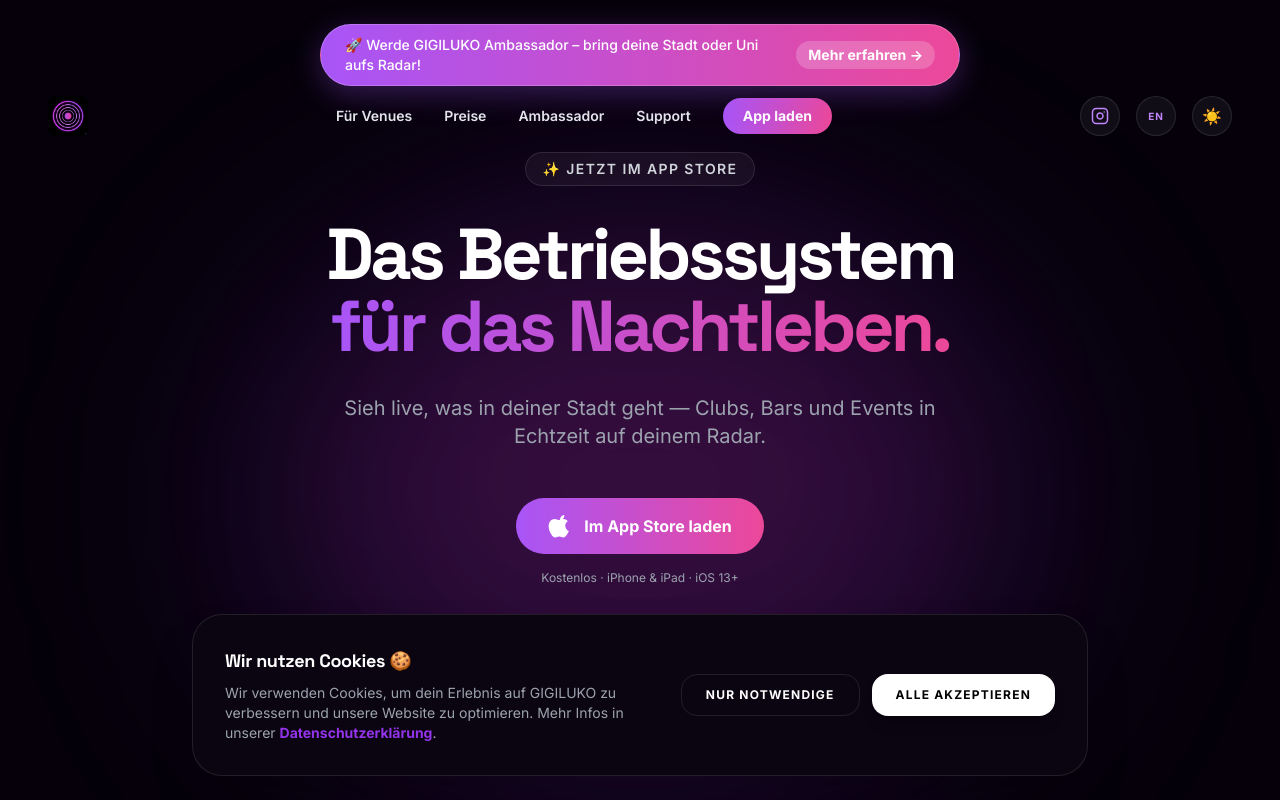
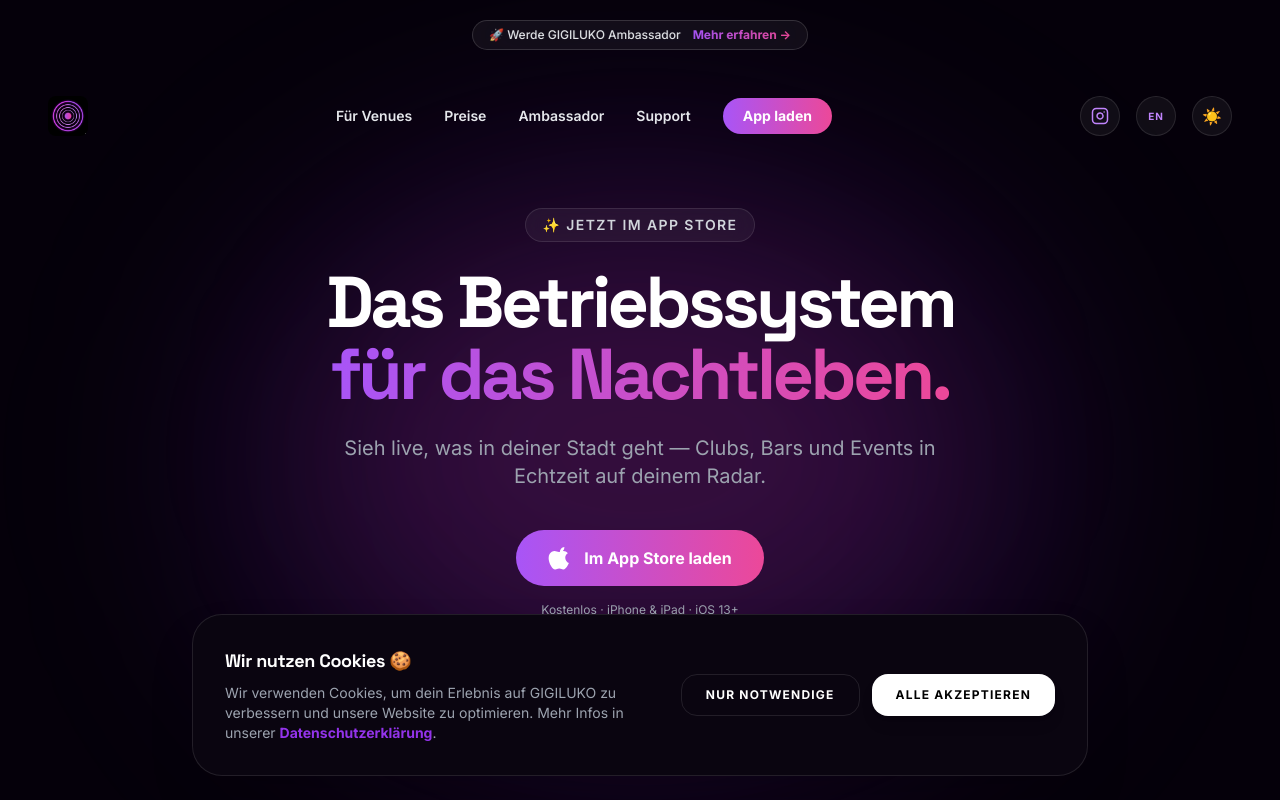
Before and after one commit to LuisCodingforfutur/gigilukoweb, a React (Vite) app: page / in a window 1280 px wide. Shown: the top 800 px of the page. Built offline with nearby package versions, Linux system fonts and the light colour scheme.

Commit message:
fix: hero kollidierte mit fixed navbar, ambassador banner entschlackt

```diff
--- a/src/components/v3/AmbassadorBanner.tsx
+++ b/src/components/v3/AmbassadorBanner.tsx
@@ -3,11 +3,11 @@
 
 const content = {
   de: {
-    bannerText: "🚀 Werde GIGILUKO Ambassador – bring deine Stadt oder Uni aufs Radar!",
+    bannerText: "🚀 Werde GIGILUKO Ambassador",
     bannerCta: "Mehr erfahren"
   },
   en: {
-    bannerText: "🚀 Become a GIGILUKO Ambassador – put your city or uni on the radar!",
+    bannerText: "🚀 Become a GIGILUKO Ambassador",
     bannerCta: "Learn more"
   }
 };
@@ -19,10 +19,10 @@
   return (
     <Link
       to="/ambassador"
-      className="fixed top-4 md:top-6 left-1/2 -translate-x-1/2 w-[92%] md:w-auto z-[200] bg-gradient-to-r from-[#A855F7] to-[#EC4899] text-white py-2.5 px-6 rounded-full shadow-[0_8px_30px_rgba(168,85,247,0.3)] border border-white/20 cursor-pointer hover:scale-[1.02] transition-all flex flex-col md:flex-row items-center justify-center gap-2 md:gap-4 text-xs md:text-sm font-medium"
+      className="fixed top-3 md:top-5 left-1/2 -translate-x-1/2 z-[200] bg-white/5 backdrop-blur-xl text-gray-700 dark:text-gray-200 py-1.5 px-4 rounded-full border border-black/10 dark:border-white/15 cursor-pointer hover:border-[#EC4899]/50 transition-all flex flex-row items-center justify-center gap-2 md:gap-3 text-[11px] md:text-xs font-medium whitespace-nowrap"
     >
       <span>{t.bannerText}</span>
-      <span className="font-bold bg-white/20 px-3 py-1 rounded-full whitespace-nowrap">{t.bannerCta} &rarr;</span>
+      <span className="font-bold text-transparent bg-clip-text bg-gradient-to-r from-[#A855F7] to-[#EC4899] whitespace-nowrap">{t.bannerCta} &rarr;</span>
     </Link>
   );
 };
--- a/src/components/v3/HeroSection.tsx
+++ b/src/components/v3/HeroSection.tsx
@@ -39,7 +39,7 @@
   };
 
   return (
-    <section className="relative min-h-screen flex items-center justify-center overflow-hidden pt-20 pb-32">
+    <section className="relative min-h-screen flex items-start justify-center overflow-hidden pt-44 md:pt-52 pb-32">
 
       {/* PREMIUM GLOW */}
       <div className="hidden md:block absolute top-[20%] left-[50%] -translate-x-1/2 w-[800px] h-[600px] bg-purple-500/20 dark:bg-purple-600/20 rounded-[100%] blur-[120px] pointer-events-none transition-colors duration-700 transform-gpu"></div>
@@ -48,20 +48,20 @@
       <div className="container mx-auto px-6 relative z-10 text-center max-w-5xl">
         <motion.div variants={containerVariants} initial="hidden" animate="visible" className="flex flex-col items-center">
 
-          <motion.div variants={itemVariants} className="mb-8">
+          <motion.div variants={itemVariants} className="mb-6">
             <span className="inline-block py-1.5 px-4 rounded-full bg-black/5 dark:bg-white/5 border border-black/10 dark:border-white/10 backdrop-blur-md text-xs md:text-sm font-semibold tracking-widest text-gray-700 dark:text-gray-300 transition-colors duration-500 transform-gpu">
               ✨ {t.badge}
             </span>
           </motion.div>
 
-          <motion.h1 variants={itemVariants} className="text-4xl md:text-6xl lg:text-7xl font-extrabold tracking-tighter leading-[1.1] mb-8 text-black dark:text-white transition-colors duration-500">
+          <motion.h1 variants={itemVariants} className="text-4xl md:text-6xl lg:text-7xl font-extrabold tracking-tighter leading-[1.1] mb-6 text-black dark:text-white transition-colors duration-500">
             {t.title1} <br/>
             <span className="text-transparent bg-clip-text bg-gradient-to-r from-[#A855F7] to-[#EC4899]">
               {t.title2}
             </span>
           </motion.h1>
 
-          <motion.p variants={itemVariants} className="text-lg md:text-xl text-gray-600 dark:text-[#9ca3af] font-light max-w-2xl mx-auto mb-12 leading-relaxed transition-colors duration-500">
+          <motion.p variants={itemVariants} className="text-lg md:text-xl text-gray-600 dark:text-[#9ca3af] font-light max-w-2xl mx-auto mb-10 leading-relaxed transition-colors duration-500">
             {t.subtitle}
           </motion.p>
 
@@ -82,7 +82,7 @@
           </motion.div>
 
           {/* === ELEGANTER INSTAGRAM LINK === */}
-          <motion.div variants={itemVariants} className="mt-12">
+          <motion.div variants={itemVariants} className="mt-10">
             <a
               href="https://www.instagram.com/gigilukoo/"
               target="_blank"
--- a/src/pages/Home.tsx
+++ b/src/pages/Home.tsx
@@ -5,7 +5,7 @@
 
 const Home = () => {
   return (
-    <main className="bg-white dark:bg-[#05000a] min-h-screen transition-colors duration-500 pt-10">
+    <main className="bg-white dark:bg-[#05000a] min-h-screen transition-colors duration-500">
 
       {/* Das globale Ambassador Banner (Fixed Top) */}
       <AmbassadorBanner />
```
